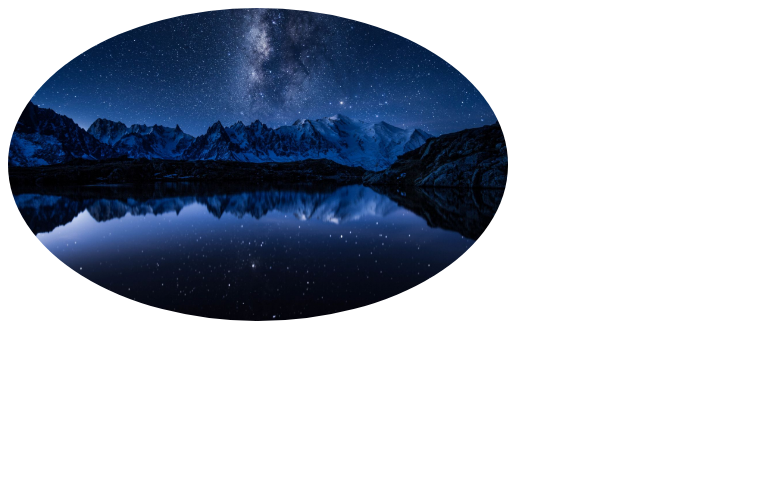
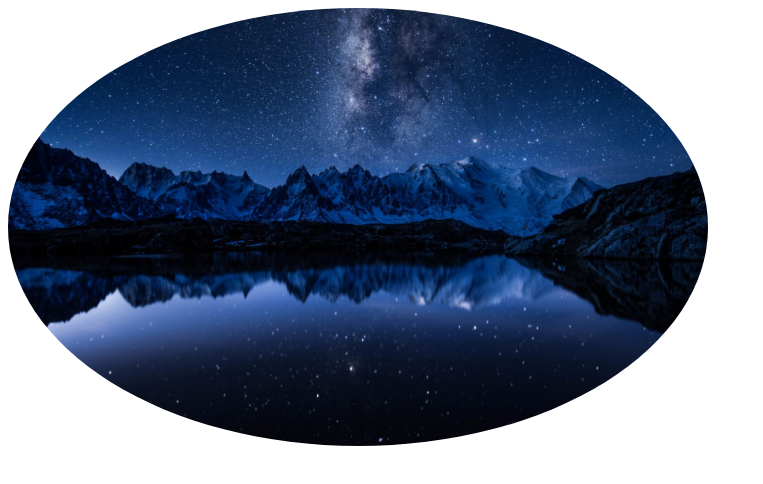
Before and after one commit to Arush1234/Image-Cropper, a plain HTML site: page index.html in a window 1280 px wide. Shown: the whole page, without its empty margins (0-763 px from the left). Drawn offline with Linux system fonts and the light colour scheme.

Commit message:
Update index.html

```diff
--- a/index.html
+++ b/index.html
@@ -10,7 +10,7 @@ img {
 
 <h2></h2>
 
-<img src="avatar.jpg" alt="Avatar" style="width:500px">
+<img src="avatar.jpg" alt="Avatar" style="width:700px">
 
 </body>
 </html>
```
